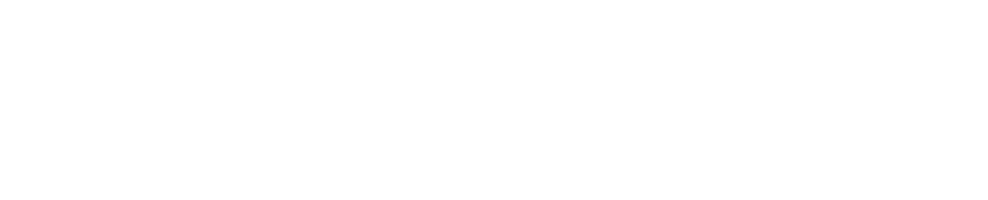
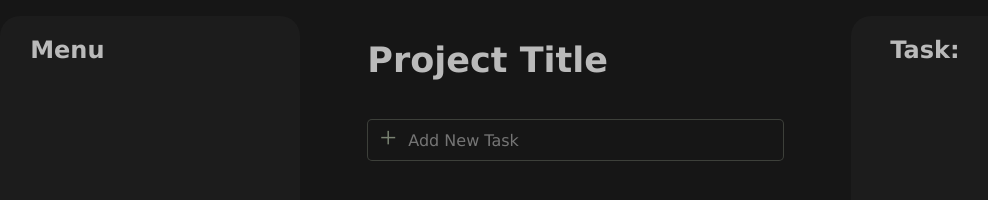
Before and after one commit to KTAGit/Todo_list, a website built with webpack: page src/index.html in a window 1280 px wide. Shown: the whole page, without its empty margins (19-1007 px from the left). Built offline with nearby package versions, Linux system fonts and the light colour scheme.

Commit message:
Add base HTML components and apply dark-theme styling

```diff
--- a/src/index.html
+++ b/src/index.html
@@ -8,15 +8,39 @@
 <body>
     <div class="main-container">
         <section class="sidebar sidebar--left">
+            <div class="sidebar title-container">
+                <h2 class="sidebar-title">Menu</h2>
+            </div>
 
+            <div class="sidebar project-container">
+
+            </div>
         </section>
 
-        <section class="todo-list-container" >
+        <section class="main todo-section-container" >
+            <div class="main todo-title-container">
+                <h1 class="main todo-title">Project Title</h1>
+            </div>
 
+            <div class="main todo-list-container">
+                <div class="input-container">
+                    <div class="Add-symbol">+</div>
+                    <input type="text" class="todo-input" placeholder="Add New Task">
+                </div>
+
+
+            </div>
         </section>
 
-        <section class="todo-content-container">
+        <section class="task-section-container">
+            <div class="task-title-container">
+                <h2 class="task-title">Task:</h2>
+            </div>
 
+            <div class="task-content-container">
+
+
+            </div>
         </section>
 
     </div>
--- a/src/styles.css
+++ b/src/styles.css
@@ -1,11 +1,104 @@
 body {
     margin: 0;
     height: 100vh;
+    background-color: #161616;
 }
 
 .main-container {
     height: 100%;
-    width: 100%;
+    width: 97%;
     display: grid;
     grid-template-columns: minmax(300px, 1fr) 2fr 1.5fr;
+    grid-gap: 15px;
+    justify-self: center;
 }
+
+.sidebar.sidebar--left {
+    align-self: center;
+    background-color: #1C1C1C;
+    height: 96%;
+    border-radius: 20px;
+}
+
+.sidebar-title {
+    width: 80%;
+    justify-self: center;
+    font-family: 'Lucida Sans', 'Lucida Sans Regular', 'Lucida Grande', 'Lucida Sans Unicode', Geneva, Verdana, sans-serif;
+    color: #BABABA;
+}
+
+
+.main.todo-list-container {
+    display: flex;
+    width: 100%;
+    height: 60px;
+    justify-content: center;
+}
+
+.main.todo-title {
+    justify-self: center;
+    width: 80%;
+    font-family: 'Lucida Sans', 'Lucida Sans Regular', 'Lucida Grande', 'Lucida Sans Unicode', Geneva, Verdana, sans-serif;
+    color: #BABABA;
+    margin-top: 40px;
+    margin-bottom: 30px;
+    font-size: 35px;
+}
+
+.input-container {
+    align-items: center;
+    display: flex;
+    height: 60px;
+    width: 80%;
+}
+
+.todo-input {
+    padding: 0;
+    width: 90%;
+    height: 40px;
+    font-size: 16px;
+    border: 1px solid #79827265;
+    border-left: none;
+    border-top-right-radius: 5px;
+    border-bottom-right-radius: 5px;
+    font-family: 'Lucida Sans', 'Lucida Sans Regular', 'Lucida Grande', 'Lucida Sans Unicode', Geneva, Verdana, sans-serif;
+    background-color: #161616;
+    color: #d7d7d7;
+}
+
+.todo-input:focus {
+    outline: none;
+    box-shadow: none;
+}
+
+.Add-symbol {
+    width: 40px;
+    text-align: center;
+    font-size: 30px;
+    height: 40px;
+    border: 1px solid #79827265;
+    border-right: none;
+    border-top-left-radius: 5px;
+    border-bottom-left-radius: 5px;
+    color: #798272;
+}
+
+.Add-symbol:hover {
+    cursor: pointer;
+    color: #cecece;
+}
+
+
+.task-section-container {
+    background-color: #1C1C1C;
+    align-self: center;
+    height: 96%;
+    border-radius: 20px;
+}
+
+.task-title {
+    width: 80%;
+    justify-self: center;
+    font-family: 'Lucida Sans', 'Lucida Sans Regular', 'Lucida Grande', 'Lucida Sans Unicode', Geneva, Verdana, sans-serif;
+    color: #BABABA;
+}
```
